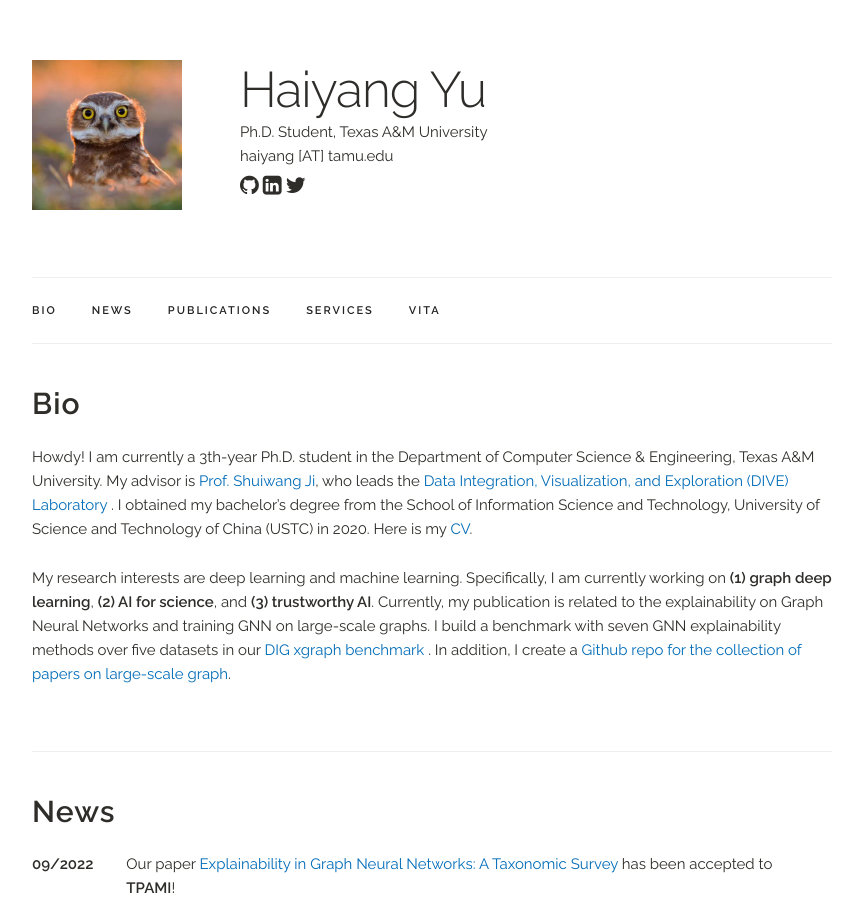
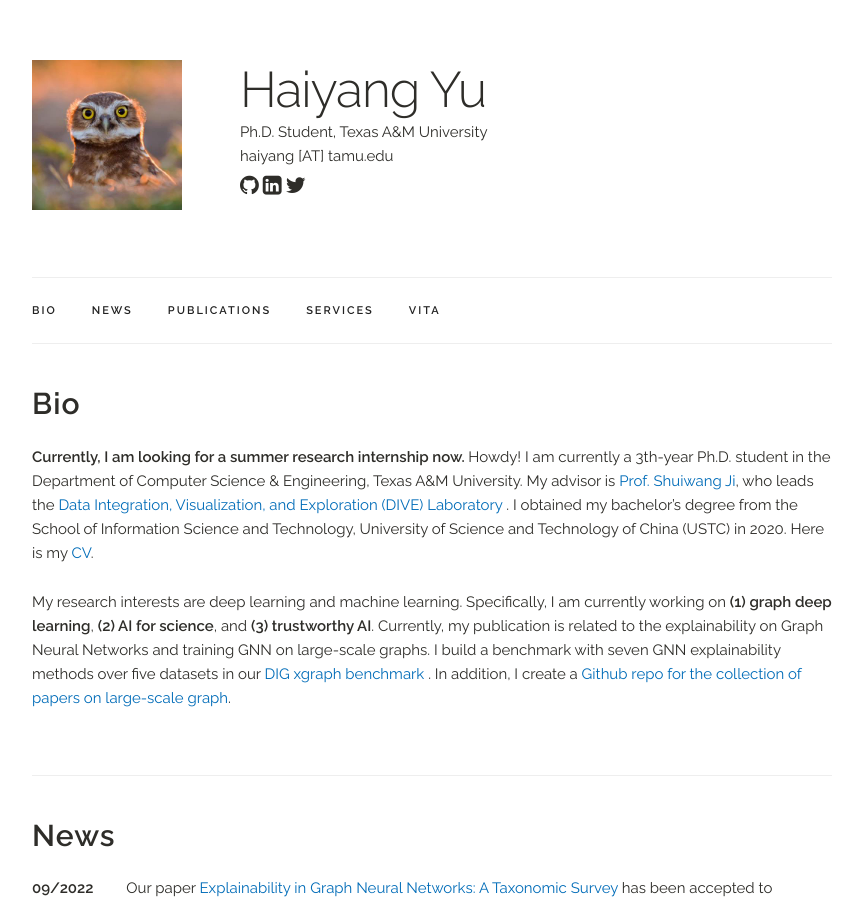
Before and after one commit to Oceanusity/Oceanusity.github.io, a Jekyll site: the page built from index.html, in a window 1280 px wide and 900 px high. Shown: the whole window, without its empty margins (208-1071 px from the left). Built offline with Jekyll 4.4.1, drawn with Linux system fonts in a browser that asks for light colours; a style sheet for code colours, icons or effects is not loaded.

Commit message:
Update index.html

```diff
--- a/index.html
+++ b/index.html
@@ -6,13 +6,15 @@ title: Home
 <div class="docs-section" id="bio">
   <h4><b>Bio</b></h4>
   <p>
-  Howdy! I am currently a 3th-year Ph.D. student in the Department of Computer Science & Engineering,
+    <b> Currently, I am looking for a summer research internship now. </b>
+    Howdy! I am currently a 3th-year Ph.D. student in the Department of Computer Science & Engineering,
     Texas A&M University. My advisor is <a href="http://people.tamu.edu/~sji/" target="_blank">Prof. Shuiwang Ji</a>,
     who leads the <a href="https://github.com/divelab/"> Data Integration, Visualization, and Exploration (DIVE) Laboratory </a>.
     I obtained my bachelor’s degree from the School of Information Science and Technology,
     University of Science and Technology of China (USTC) in 2020.
     Here is my <a href={{ "https://oceanusity.github.io/index.html#resume" | prepend: site.baseurl }} target="_blank">CV</a>.
   </p>
+
 
   <p>
   My research interests are deep learning and machine learning.
```
